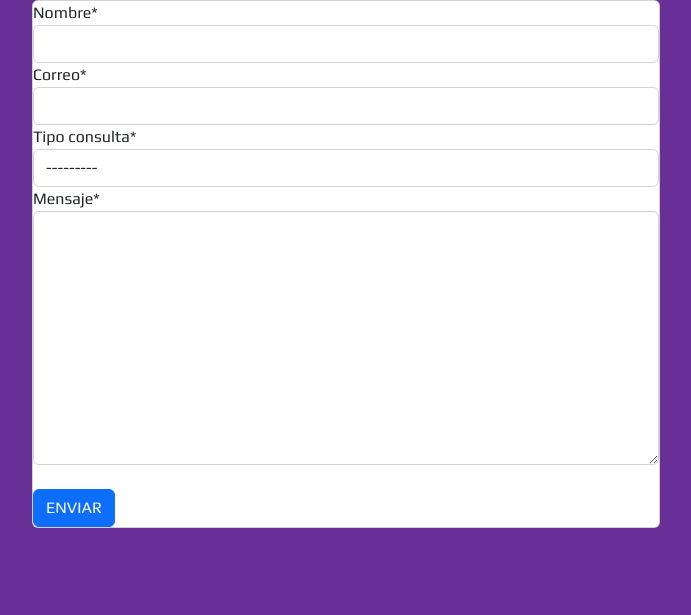
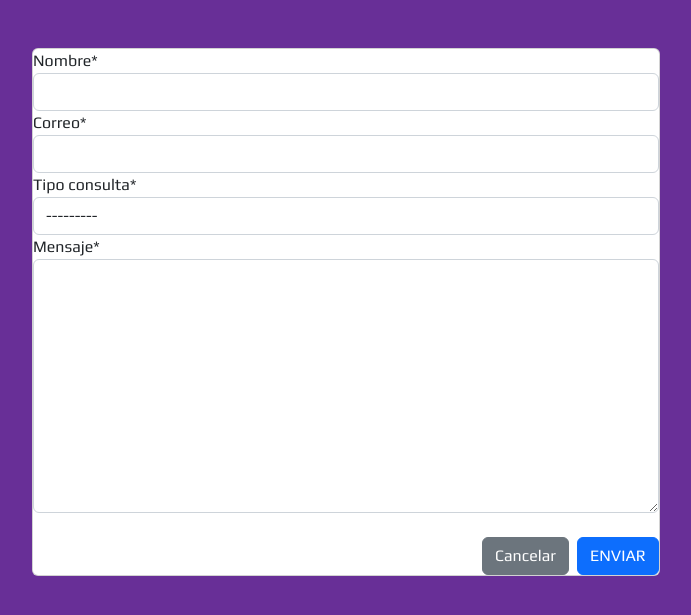
Before and after one commit to IgnacioSIUU/Grupo-Cero, a Django app: page /contacto/ in a window 1280 px wide. Shown: the top 615 px of the page, without its empty margins (294-985 px from the left). Run offline with Django 4.2, Linux system fonts and the light colour scheme; parts of the project's set-up code (start-up, migrations or seed data) failed here and were passed over; some libraries are stand-ins or nearby versions.

Commit message:
Ajustes a contacto

```diff
--- a/GrupoCero/GrupoCero/core/templates/app/contacto.html
+++ b/GrupoCero/GrupoCero/core/templates/app/contacto.html
@@ -19,6 +19,8 @@ integrity="sha384-ChfqqxuZUCnJSK3+MXmPNIyE6ZbWh2IMqE241rYiqJxyMiZ6OW/JmZQ5stwEUL
 <style>
     body { background-color: #682f97; }
   </style>
+  <br>
+  <br>
 <div class="row">
     <div class="col-12 col-md-6 offset-md-3">
     <div class="card">
@@ -30,7 +32,12 @@ integrity="sha384-ChfqqxuZUCnJSK3+MXmPNIyE6ZbWh2IMqE241rYiqJxyMiZ6OW/JmZQ5stwEUL
      {{ form | crispy }}
 
      <br>
-     <button type="submit" id="btnEnviar" class="btn btn-primary">ENVIAR</button>
+     <div class="d-flex justify-content-end">
+          <input type="reset" value="Cancelar" class="btn btn-secondary">
+          &ensp;
+          <button type="submit" id="btnEnviar" class="btn btn-primary">ENVIAR</button>
+     </div>
+
 
 
 </form>
```
